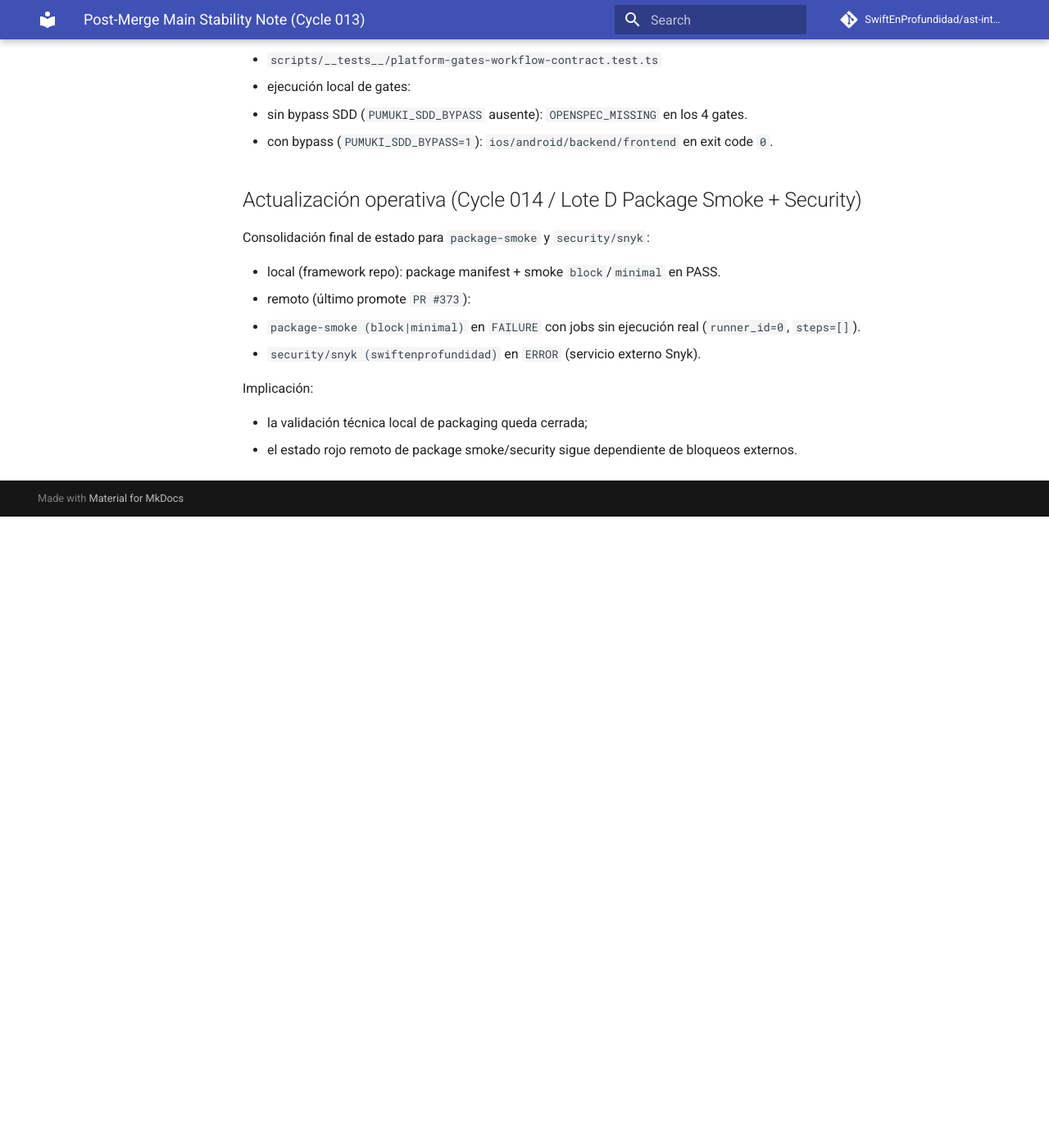
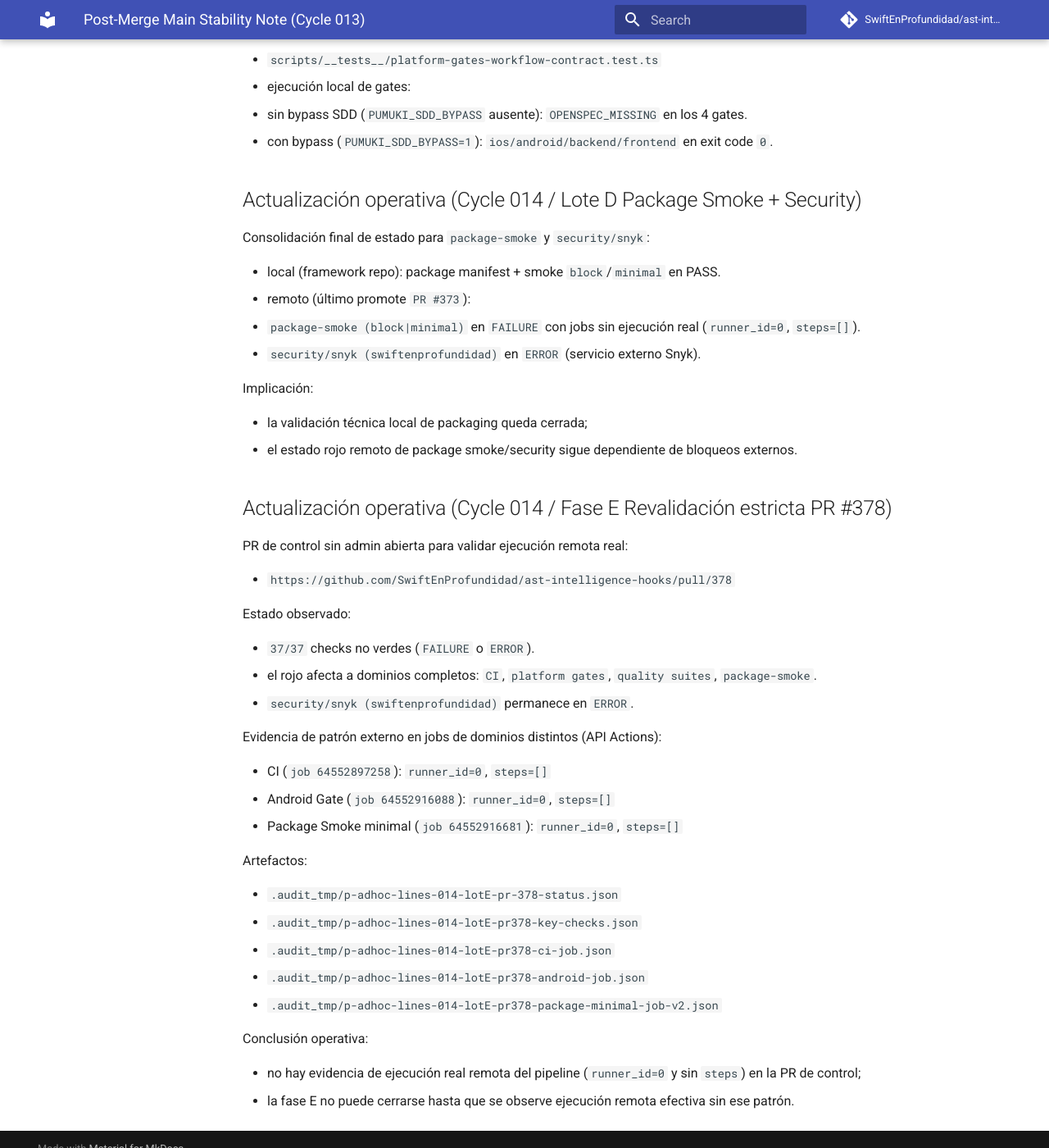
Before and after one commit to SwiftEnProfundidad/ast-intelligence-hooks, an MkDocs documentation site: the page built from docs/validation/post-merge-main-stability-note.md, in a window 1280 px wide and 1400 px high, scrolled down 3497 px. Shown: the whole window at 82% size. Built offline with MkDocs 1.6.1 and Material for MkDocs 9.7.7, drawn with Linux system fonts in a browser that asks for light colours; comment, search, counter and statistics services are not loaded; before the commit the page ends 4127 px from its top, so only the background shows below that.

Commit message:
docs(validation): refresh phase E strict probe evidence

```diff
--- a/docs/validation/post-merge-main-stability-note.md
+++ b/docs/validation/post-merge-main-stability-note.md
@@ -135,3 +135,34 @@ Implicación:
 
 - la validación técnica local de packaging queda cerrada;
 - el estado rojo remoto de package smoke/security sigue dependiente de bloqueos externos.
+
+## Actualización operativa (Cycle 014 / Fase E Revalidación estricta PR #378)
+
+PR de control sin admin abierta para validar ejecución remota real:
+
+- `https://github.com/SwiftEnProfundidad/ast-intelligence-hooks/pull/378`
+
+Estado observado:
+
+- `37/37` checks no verdes (`FAILURE` o `ERROR`).
+- el rojo afecta a dominios completos: `CI`, `platform gates`, `quality suites`, `package-smoke`.
+- `security/snyk (swiftenprofundidad)` permanece en `ERROR`.
+
+Evidencia de patrón externo en jobs de dominios distintos (API Actions):
+
+- CI (`job 64552897258`): `runner_id=0`, `steps=[]`
+- Android Gate (`job 64552916088`): `runner_id=0`, `steps=[]`
+- Package Smoke minimal (`job 64552916681`): `runner_id=0`, `steps=[]`
+
+Artefactos:
+
+- `.audit_tmp/p-adhoc-lines-014-lotE-pr-378-status.json`
+- `.audit_tmp/p-adhoc-lines-014-lotE-pr378-key-checks.json`
+- `.audit_tmp/p-adhoc-lines-014-lotE-pr378-ci-job.json`
+- `.audit_tmp/p-adhoc-lines-014-lotE-pr378-android-job.json`
+- `.audit_tmp/p-adhoc-lines-014-lotE-pr378-package-minimal-job-v2.json`
+
+Conclusión operativa:
+
+- no hay evidencia de ejecución real remota del pipeline (`runner_id=0` y sin `steps`) en la PR de control;
+- la fase E no puede cerrarse hasta que se observe ejecución remota efectiva sin ese patrón.
```
Also changed, not shown: docs/REFRACTOR_PROGRESS.md (+17 -1 lines).
